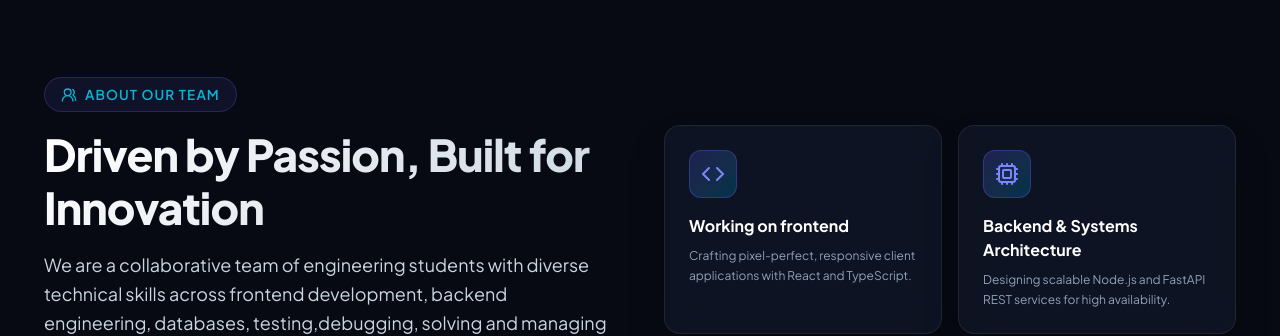
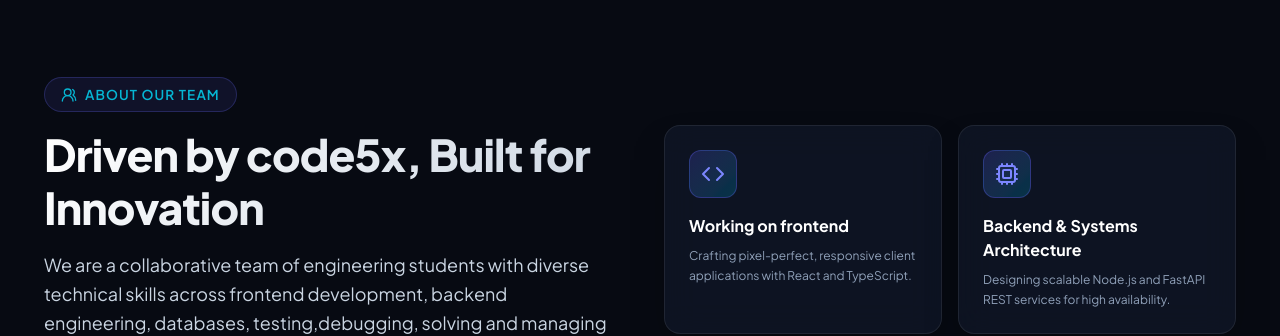
Before and after one commit to amarwin28/Interns-project-1, a React (Vite) app: page / in a window 1280 px wide. Shown: the part 840-1176 px from the top of the page. Built offline with nearby package versions, Linux system fonts and the light colour scheme.

Commit message:
Update team description and section title

```diff
--- a/src/components/About.tsx
+++ b/src/components/About.tsx
@@ -45,7 +45,7 @@
             </div>
 
             <h2 className="section-title">
-              Driven by Passion, Built for Innovation
+              Driven by code5x, Built for Innovation
             </h2>
 
             <p className="text-slate-300 text-lg leading-relaxed mb-6">
```
